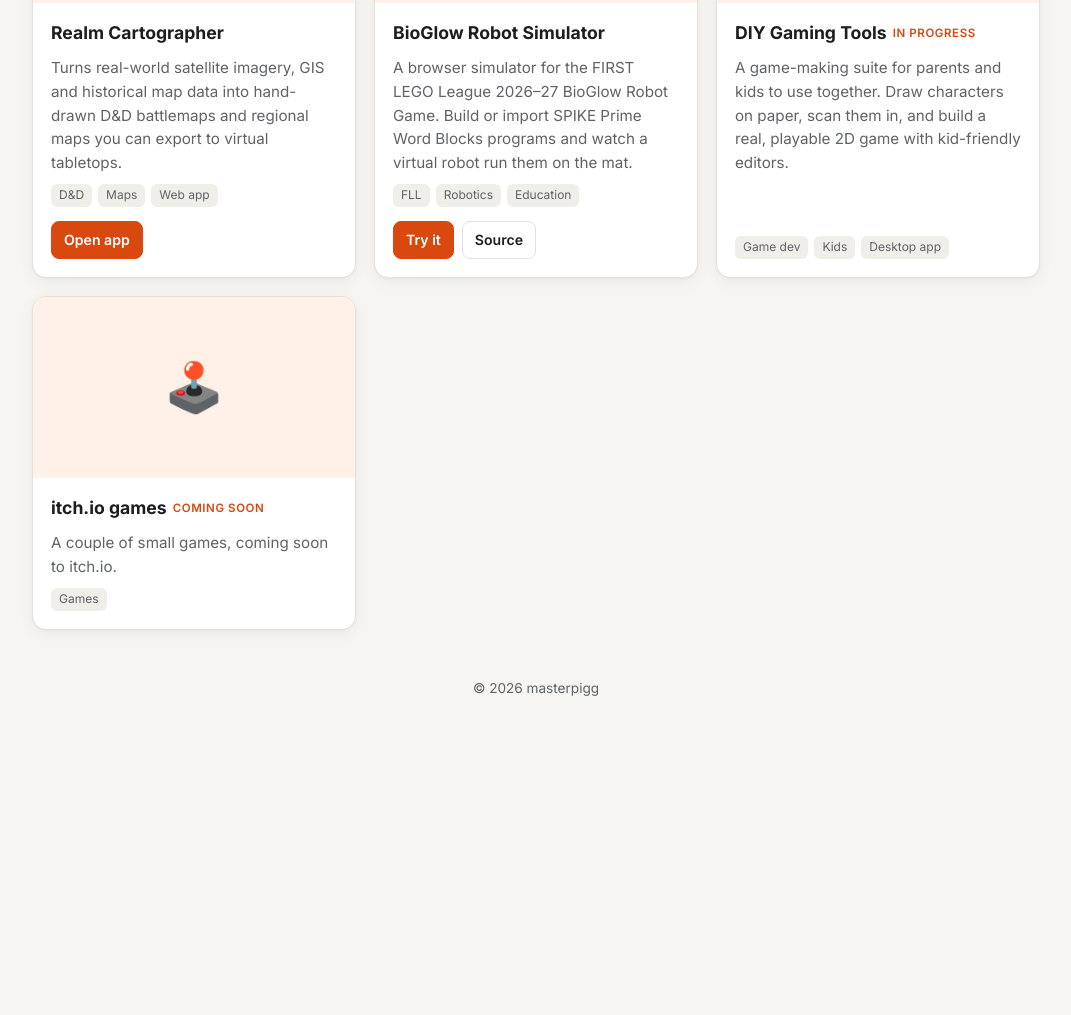
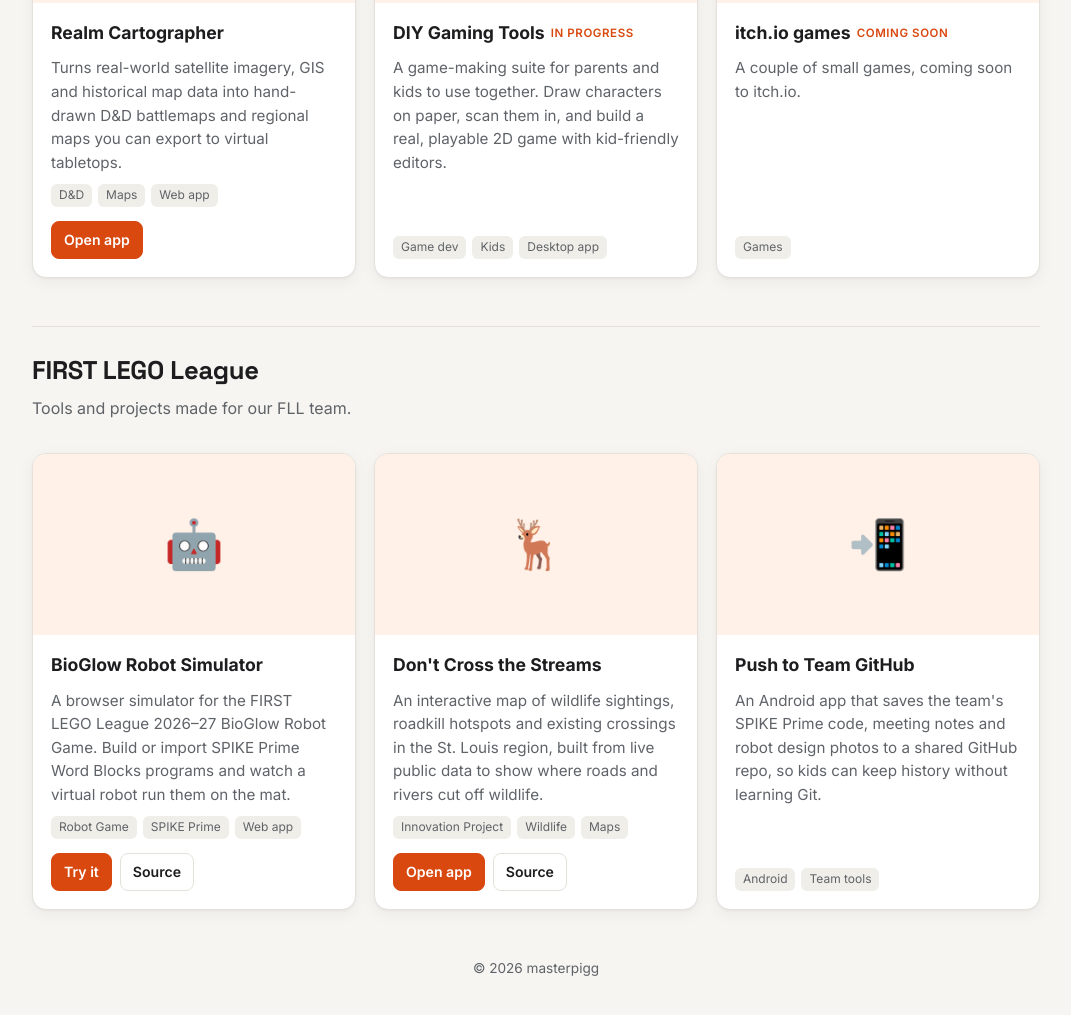
Before and after one commit to masterpigg/masterpigg.github.io, a plain HTML site: page index.html in a window 1280 px wide. Shown: the part 1279-2294 px from the top of the page, without its empty margins (104-1175 px from the left). Before the commit the page ends 2018 px from the top, so only its background shows below. Drawn offline with Linux system fonts and the light colour scheme.

Commit message:
Add FIRST LEGO League section
Co-Authored-By: Claude Opus 5.5 <noreply@anthropic.com>

```diff
--- a/index.html
+++ b/index.html
@@ -187,16 +187,6 @@ const SECTIONS = [
         ],
       },
       {
-        title: "BioGlow Robot Simulator",
-        emoji: "🤖",
-        description: "A browser simulator for the FIRST LEGO League 2026–27 BioGlow Robot Game. Build or import SPIKE Prime Word Blocks programs and watch a virtual robot run them on the mat.",
-        tags: ["FLL", "Robotics", "Education"],
-        links: [
-          { label: "Try it", url: "https://masterpigg.github.io/fll-bioglow-simulator/" },
-          { label: "Source", url: "https://github.com/masterpigg/fll-bioglow-simulator" },
-        ],
-      },
-      {
         title: "DIY Gaming Tools",
         emoji: "🎮",
         description: "A game-making suite for parents and kids to use together. Draw characters on paper, scan them in, and build a real, playable 2D game with kid-friendly editors.",
@@ -210,6 +200,41 @@ const SECTIONS = [
         description: "A couple of small games, coming soon to itch.io.",
         tags: ["Games"],
         status: "Coming soon",
+        links: [],
+      },
+    ],
+  },
+  {
+    id: "fll",
+    title: "FIRST LEGO League",
+    intro: "Tools and projects made for our FLL team.",
+    profiles: [],
+    projects: [
+      {
+        title: "BioGlow Robot Simulator",
+        emoji: "🤖",
+        description: "A browser simulator for the FIRST LEGO League 2026–27 BioGlow Robot Game. Build or import SPIKE Prime Word Blocks programs and watch a virtual robot run them on the mat.",
+        tags: ["Robot Game", "SPIKE Prime", "Web app"],
+        links: [
+          { label: "Try it", url: "https://masterpigg.github.io/fll-bioglow-simulator/" },
+          { label: "Source", url: "https://github.com/masterpigg/fll-bioglow-simulator" },
+        ],
+      },
+      {
+        title: "Don't Cross the Streams",
+        emoji: "🦌",
+        description: "An interactive map of wildlife sightings, roadkill hotspots and existing crossings in the St. Louis region, built from live public data to show where roads and rivers cut off wildlife.",
+        tags: ["Innovation Project", "Wildlife", "Maps"],
+        links: [
+          { label: "Open app", url: "https://masterpigg.github.io/dont-cross-the-streams/" },
+          { label: "Source", url: "https://github.com/masterpigg/dont-cross-the-streams" },
+        ],
+      },
+      {
+        title: "Push to Team GitHub",
+        emoji: "📲",
+        description: "An Android app that saves the team's SPIKE Prime code, meeting notes and robot design photos to a shared GitHub repo, so kids can keep history without learning Git.",
+        tags: ["Android", "Team tools"],
         links: [],
       },
     ],
```
